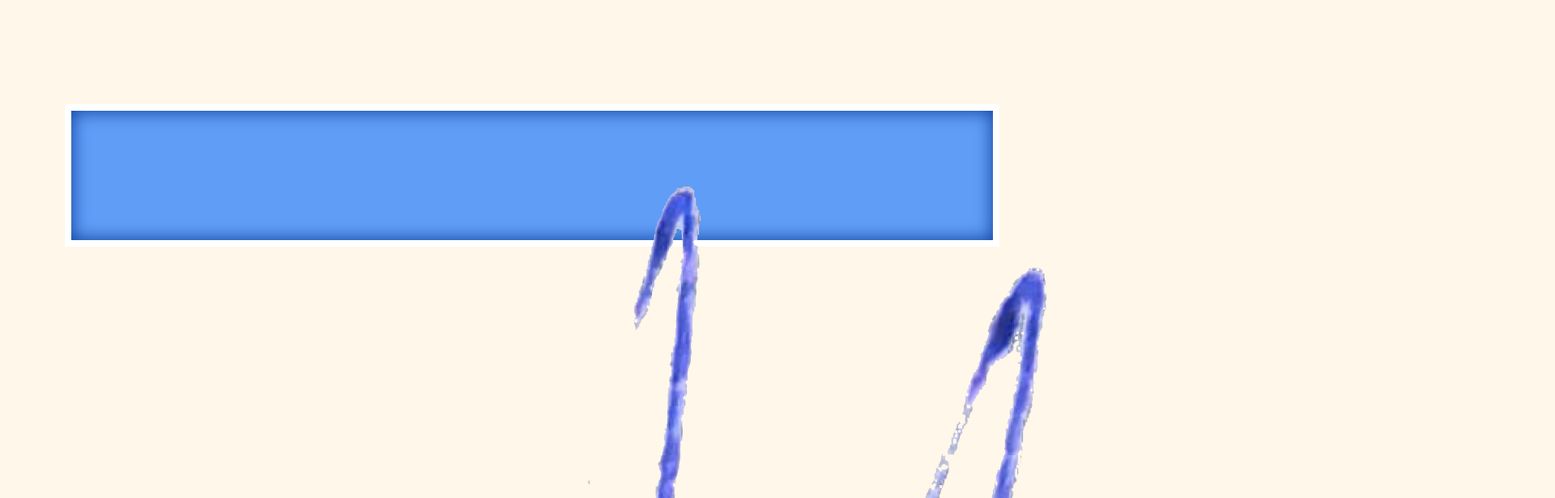
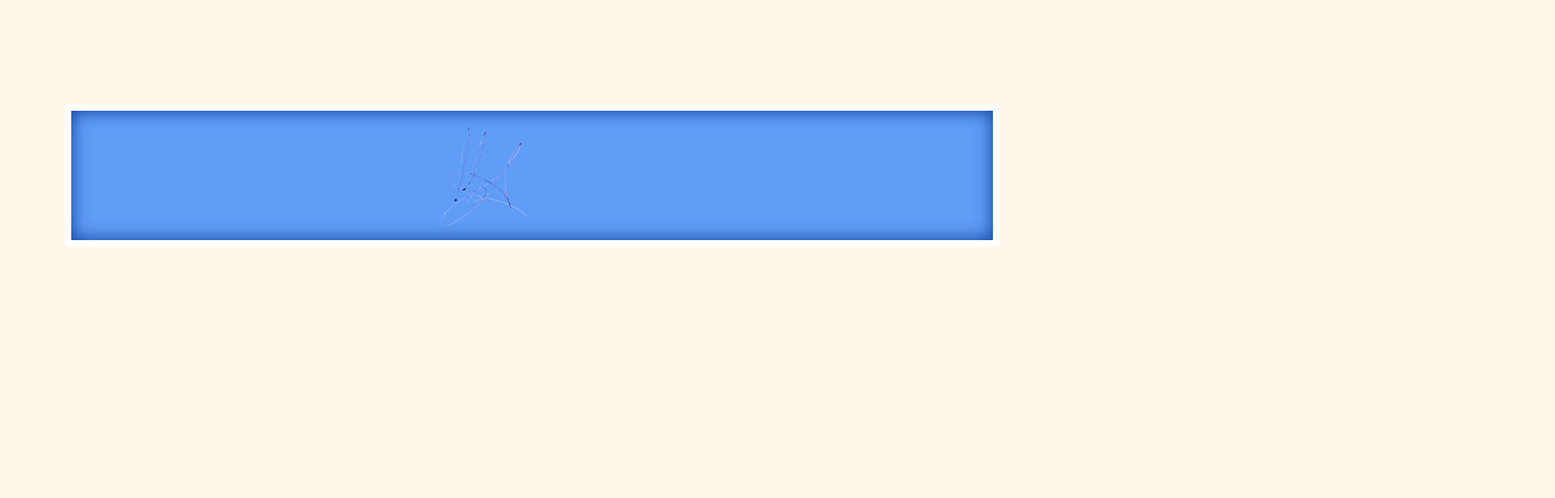
Before and after one commit to Prometikios/Prototype, a website: page index.html in a window 1280 px wide. Shown: the part 2940-3556 px from the top of the page at 81% size, 1920 px wide, since content can reach past the window. After the commit the page ends 3317 px from the top, so only its background shows below. Drawn offline with Linux system fonts and the light colour scheme.

Commit message:
styles of signiture

```diff
--- a/Statics/Styles.css
+++ b/Statics/Styles.css
@@ -241,6 +241,7 @@ h2 {
     margin: 10vh;
     box-shadow: 0 0 0px 1vh white,
      inset 0 0 20px 0.25vh var(--bgdark); /*OR bgcolor*/
+    position: relative;
 }
 /*.about-us:hover{
     box-shadow: inset 0px 10px 20px #810c0c;
@@ -254,3 +255,10 @@ h2 {
     font-style: normal;
 
 }
+.signiture{
+    object-fit: contain;
+    height: 80%;
+    position: relative;
+    left: 40%;
+    top: 10%;
+}
```
